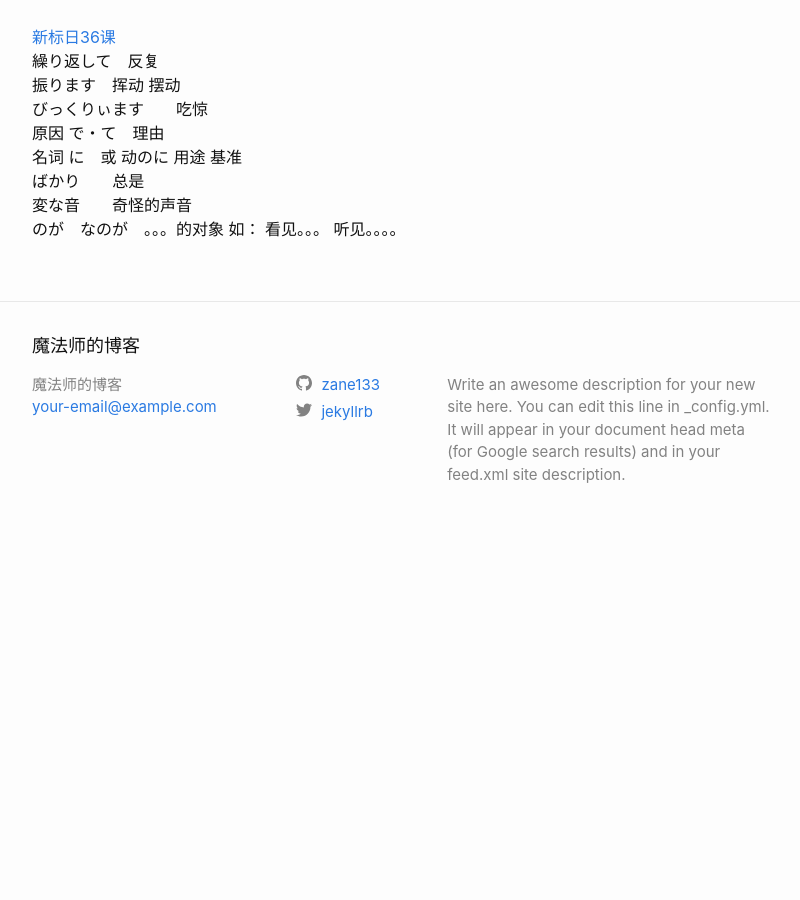
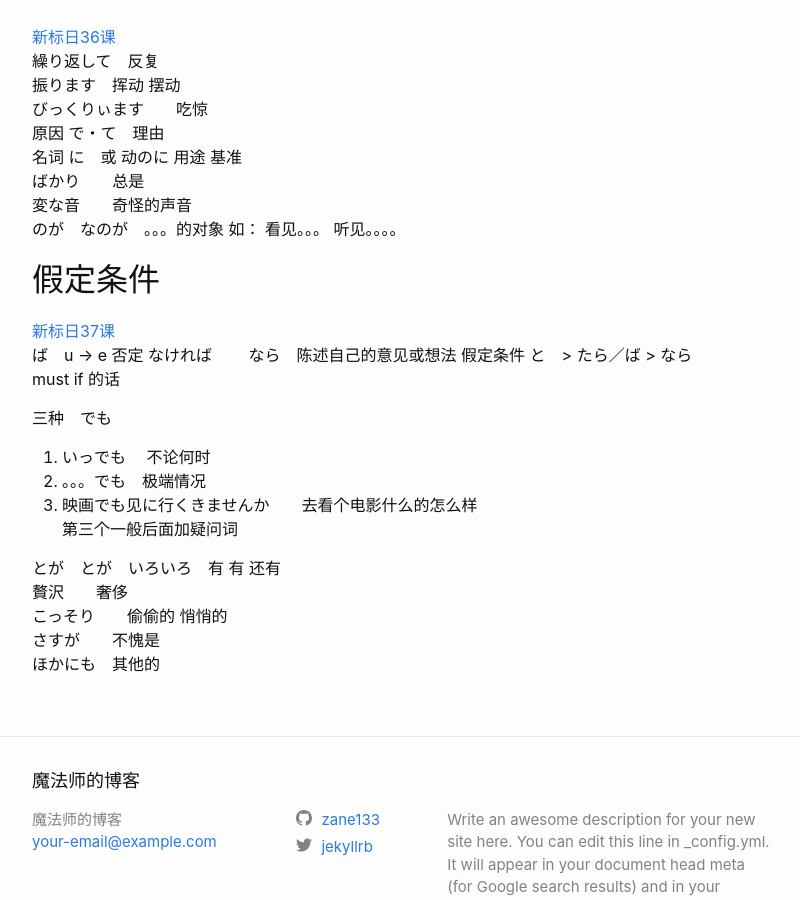
Before and after one commit to zane133/zane133.github.io, a Jekyll site: the page built from _posts/2019-08-17-japanese_study.markdown, in a window 1280 px wide and 900 px high, scrolled down 8870 px. Shown: the whole window, without its empty margins (238-1038 px from the left). Built offline with Jekyll 4.4.1, drawn with Linux system fonts in a browser that asks for light colours; before the commit the page ends 9416 px from its top, so only the background shows below that.

Commit message:
Update 2019-08-17-japanese_study.markdown

```diff
--- a/_posts/2019-08-17-japanese_study.markdown
+++ b/_posts/2019-08-17-japanese_study.markdown
@@ -298,3 +298,22 @@ Google可以在搜索词的尾部加上 **とは**
 ばかり　　总是
 変な音　　奇怪的声音
 のが　なのが　。。。的对象 如： 看见。。。 听见。。。。
+
+## 假定条件
+[新标日37课](https://www.bilibili.com/video/av14150839/?p=39)
+ば　u -> e  否定 なければ
+なら　陈述自己的意见或想法  假定条件
+と　> たら／ば > なら
+must     if     的话
+
+三种　でも
+1. いっでも　  不论何时
+2. 。。。でも　极端情况
+3. 映画でも见に行くきませんか　　去看个电影什么的怎么样
+第三个一般后面加疑问词
+
+とが　とが　いろいろ　有 有 还有
+贅沢　　奢侈
+こっそり　　偷偷的  悄悄的
+さすが　　不愧是
+ほかにも　其他的
```
